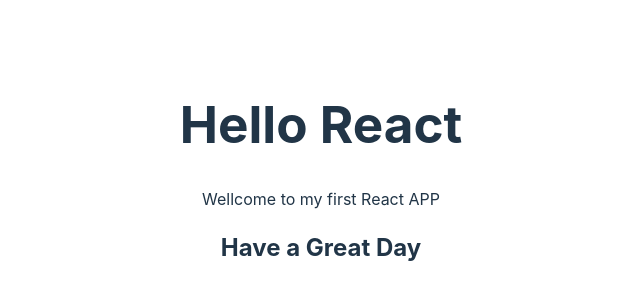
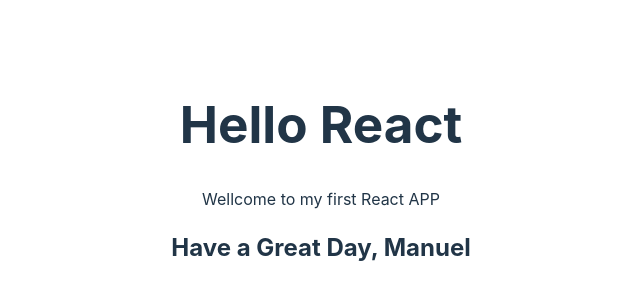
Before and after one commit to manuelba1997/NextProjetPractice, a React (Vite) app: page / in a window 1280 px wide. Shown: the part 226-526 px from the top of the page, without its empty margins (319-959 px from the left). Built offline with nearby package versions, Linux system fonts and the light colour scheme.

Commit message:
Adding prop-types to my project

```diff
--- a/package.json
+++ b/package.json
@@ -10,6 +10,7 @@
     "preview": "vite preview"
   },
   "dependencies": {
+    "proptypes": "^1.1.0",
     "react": "^18.3.1",
     "react-dom": "^18.3.1"
   },
--- a/src/components/Greeting.jsx
+++ b/src/components/Greeting.jsx
@@ -1,4 +1,4 @@
-function Greeting(){
-    return <h2>Have a Great Day</h2>;
+function Greeting({name = "Manuel"}){
+    return <h2>Have a Great Day, {name}</h2>;
 }
 export default Greeting;
```
Also changed, not shown: 1 other file (tests, documents, lock files or other folders).
